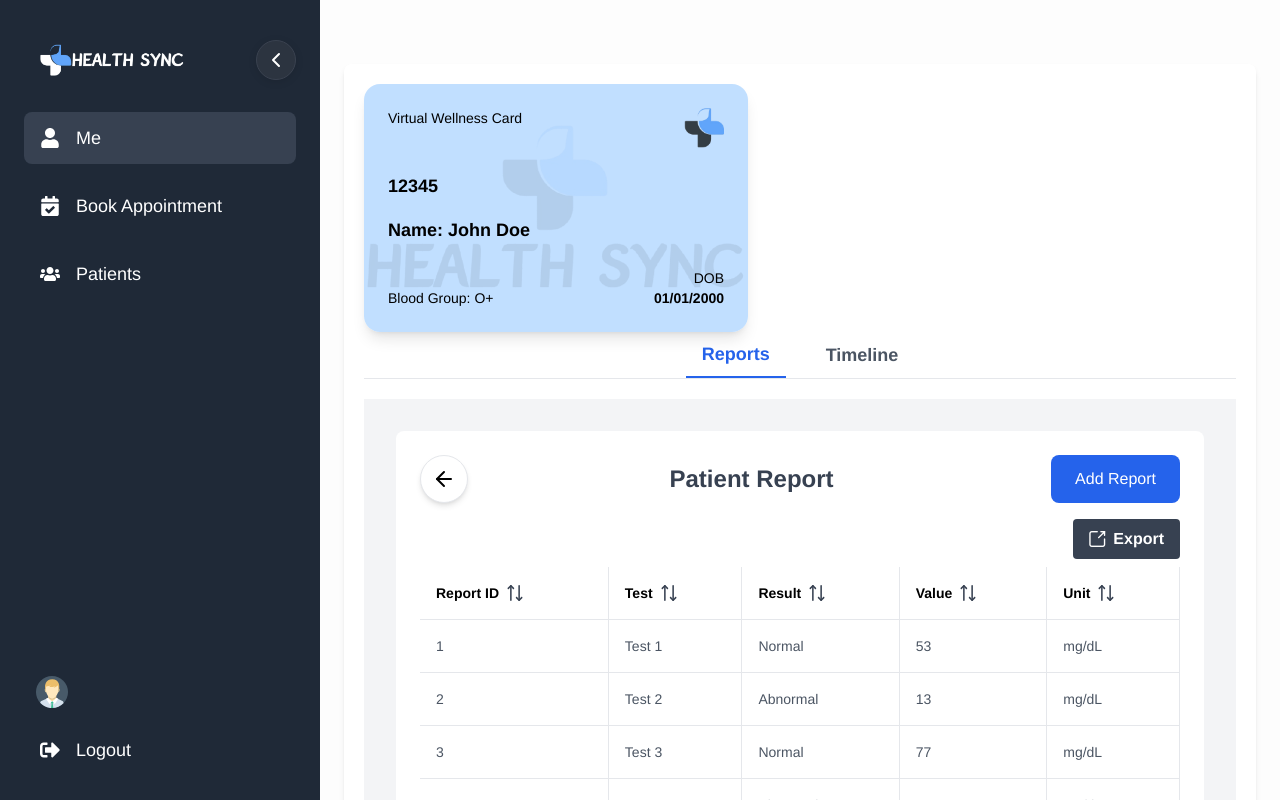
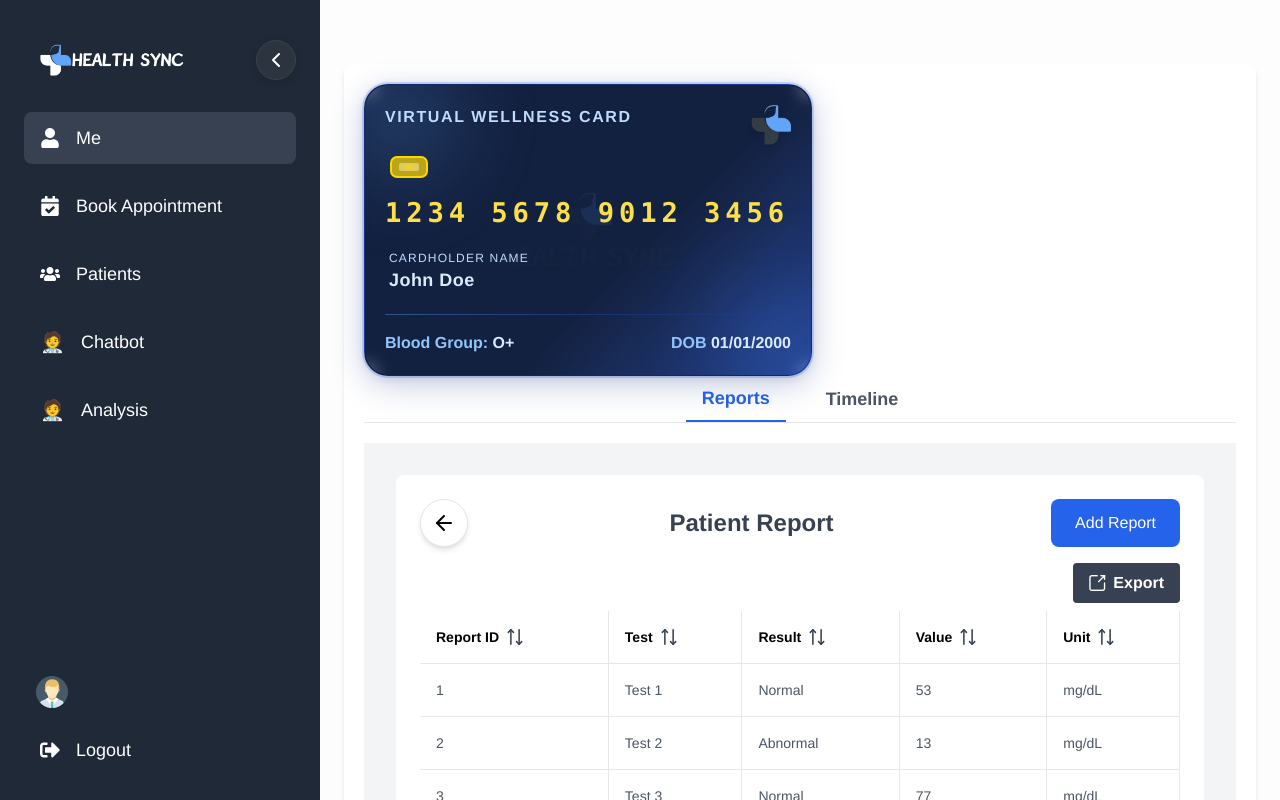
Before and after one commit to Dixitmalaviya/webashlar-hackathon-fe, a React (Vite) app: page /profile in a window 1280 px wide. Built offline with nearby package versions, Linux system fonts and the light colour scheme; sample sign-in values are in the browser's storage.

Commit message:
feat: add Chatbot page and integrate into Sidebar and routing; update Profile unique number format

```diff
--- a/src/layout/Sidebar/Sidebar.tsx
+++ b/src/layout/Sidebar/Sidebar.tsx
@@ -8,7 +8,7 @@ import AvtarImg from '../../assets/Avtar.svg';
 import patientServices from '../../service/Patient/PatientService'
 
 
-type SidebarItemKey = 'profile' | 'appointment' | 'patients' | 'logout';
+type SidebarItemKey = 'profile' | 'appointment' | 'patients' | 'logout' | 'chatbot' | 'analysis';
 
 const Sidebar = () => {
     const [activeItem, setActiveItem] = useState<SidebarItemKey>('profile');
@@ -23,6 +23,8 @@ const Sidebar = () => {
         if (item === 'profile') navigate('/profile');
         else if (item === 'appointment') navigate('/appointment');
         else if (item === 'patients') navigate('/patients');
+        else if (item === 'chatbot') navigate('/chatbot');
+        else if (item === 'analysis') navigate('/analysis');
         else if (item === 'logout') {
             localStorage.removeItem('auth');
             navigate('/')
@@ -103,6 +105,20 @@ const Sidebar = () => {
                     label={collapsed ? "" : "Patients"}
                     collapsed={collapsed}
                 />
+                <SidebarItem
+                    icon={<span role="img" aria-label="Chatbot">🧑‍⚕️</span>}
+                    isActive={activeItem === "chatbot"}
+                    onClick={() => handleItemClick("chatbot")}
+                    label={collapsed ? "" : "Chatbot"}
+                    collapsed={collapsed}
+                />
+                <SidebarItem
+                    icon={<span role="img" aria-label="Analysis">🧑‍⚕️</span>}
+                    isActive={activeItem === "analysis"}
+                    onClick={() => handleItemClick("analysis")}
+                    label={collapsed ? "" : "Analysis"}
+                    collapsed={collapsed}
+                />
             </nav>
             {/* Bottom Navigation (Logout) */}
             <div
--- /dev/null
+++ b/src/pages/Chatbot.tsx
@@ -0,0 +1,79 @@
+import React, { useState, useRef, useEffect } from 'react';
+import CommonInput from '../component/CommonInput';
+import CommonButton from '../component/CommonButton';
+
+interface Message {
+  sender: 'user' | 'assistant';
+  text: string;
+}
+
+const Chatbot: React.FC = () => {
+  const [messages, setMessages] = useState<Message[]>([
+    { sender: 'assistant', text: 'Hello! I am your patient assistant. Set your Patient ID and ask your question.' }
+  ]);
+  const [input, setInput] = useState('');
+  const messagesEndRef = useRef<HTMLDivElement>(null);
+
+  useEffect(() => {
+    messagesEndRef.current?.scrollIntoView({ behavior: 'smooth' });
+  }, [messages]);
+
+  const handleSend = () => {
+    if (!input.trim()) return;
+    const userMessage: Message = { sender: 'user', text: input };
+    setMessages(prev => [...prev, userMessage]);
+    setInput('');
+    // Simulate assistant response
+    setTimeout(() => {
+      let response = "I'm here to help — could you tell me more about your symptoms?";
+      if (/improve.*life/i.test(userMessage.text)) {
+        response = 'To improve your lifestyle, consider adopting a balanced diet, staying hydrated, exercising regularly, and getting enough sleep. Also, regular health check-ups can help monitor your well-being.';
+      }
+      setMessages(prev => [...prev, { sender: 'assistant', text: response }]);
+    }, 800);
+  };
+
+  return (
+    <div className="flex flex-col h-full bg-white rounded-lg shadow border border-gray-200 overflow-hidden">
+      <div className="flex-shrink-0 px-6 py-4 bg-primary-500 text-white text-xl font-bold border-b border-primary-200 text-center">
+        Patient Chatbot
+      </div>
+      <div className="flex-1 overflow-y-auto px-4 py-6 space-y-4 bg-white">
+        {messages.map((msg, idx) => (
+          <div
+            key={idx}
+            className={`flex ${msg.sender === 'user' ? 'justify-end' : 'justify-start'}`}
+          >
+            <div
+              className={`max-w-[70%] px-4 py-2 rounded-lg border text-sm whitespace-pre-line
+                ${msg.sender === 'user' ? 'bg-primary-50 text-primary-700 border-primary-300' : 'bg-gray-50 text-gray-800 border-gray-300'}`}
+              style={{ boxShadow: '0 2px 6px 0 rgba(0,0,0,0.04)' }}
+            >
+              {msg.text}
+            </div>
+          </div>
+        ))}
+        <div ref={messagesEndRef} />
+      </div>
+      <form
+        className="flex items-center gap-2 px-4 py-4 bg-white border-t border-gray-200"
+        onSubmit={e => { e.preventDefault(); handleSend(); }}
+      >
+        <CommonInput
+          value={input}
+          onChange={setInput}
+          placeholder="Type your question or describe your symptoms..."
+          className="mb-0 flex-1 bg-white text-gray-800 border-gray-300 focus:ring-primary-400 rounded-lg"
+        />
+        <CommonButton
+          type="submit"
+          className="bg-primary-500 hover:bg-primary-600 text-white px-6 py-2 rounded-lg shadow-none"
+        >
+          Send
+        </CommonButton>
+      </form>
+    </div>
+  );
+};
+
+export default Chatbot;
--- a/src/pages/Profile/Profile.tsx
+++ b/src/pages/Profile/Profile.tsx
@@ -51,7 +51,7 @@ const Profile = () => {
 
   const patientData = {
           name:"John Doe",
-          uniqueNumber:"12345",
+          uniqueNumber:"1234567890123456",
           address:"123 Main St, Springfield",
           bloodGroup: "O+",
           dob: "01/01/2000"  }
--- a/src/routes/routes.tsx
+++ b/src/routes/routes.tsx
@@ -13,6 +13,7 @@ import Appointment from "../pages/Appontment/Appointment";
 import BookAppointment from "../pages/BookAppointment";
 import Analysis from "../component/analysis";
 import LandingPage from "../LandingPageTemp";
+import Chatbot from "../pages/Chatbot";
 
 const Router = () => {
     return (
@@ -33,7 +34,8 @@ const Router = () => {
                         <Route path="patients/report" element={<PatientReport />}></Route>
                         <Route path="appointment" element={<BookAppointment />}></Route>
                         <Route path="profile" element={<PatientReport />}></Route>
-                        <Route path="charts" element={<Analysis />}></Route>
+                        <Route path="analysis" element={<Analysis />}></Route>
+                        <Route path="chatbot" element={<Chatbot />}></Route>
                     </Route>
                 </Route>
             </Routes>
--- a/src/shared/components/PatientCard/PatientCard.tsx
+++ b/src/shared/components/PatientCard/PatientCard.tsx
@@ -1,56 +1,64 @@
+
+const cardNumberFont = {
+  fontFamily: '"OCR A Extended", "Consolas", "Menlo", "Monaco", monospace',
+  letterSpacing: '0.18em',
+};
+
 const PatientCard = ({ patientData, logo }: any) => {
   return (
-    <div className="relative max-w-sm w-full rounded-2xl shadow-lg font-sans text-white bg-gradient-to-br from-secondary to-secondary p-6 overflow-hidden min-h-[220px] flex flex-col justify-between">
-      {/* Background Logo (Subtle watermark) */}
+    <div
+      className="relative max-w-md w-full rounded-3xl p-5 min-h-[150px] flex flex-col justify-between border border-blue-700/30 overflow-hidden"
+      style={{
+        background: 'linear-gradient(135deg, #0a1836 60%, #1e3a8a 100%)',
+        boxShadow: '0 8px 32px 0 #1e3a8a44, 0 1.5px 8px 0 #1e3a8a22, 0 0 0 2px #2563eb33',
+      }}
+    >
+      {/* Neon/Glass Glow */}
+      <div className="absolute inset-0 bg-blue-200/5 backdrop-blur-[8px] rounded-3xl z-0" />
+      <div className="absolute -top-8 -left-8 w-32 h-32 bg-blue-400/20 rounded-full blur-2xl z-0" />
+      <div className="absolute -bottom-8 -right-8 w-32 h-32 bg-blue-500/20 rounded-full blur-2xl z-0" />
+      {/* Top Row */}
+      <div className="relative z-10 flex justify-between items-start">
+        <div>
+          <p className="text-base font-semibold tracking-widest text-blue-200 uppercase drop-shadow-sm">Virtual Wellness Card</p>
+        </div>
+        <img
+          src={"/logo-without-name.png"}
+          alt="Logo"
+          className="w-10 h-10 object-contain drop-shadow-md"
+        />
+      </div>
+      {/* Center Logo Watermark */}
       <img
         src={logo}
         alt="Logo"
-        className="absolute inset-0 w-full h-full object-contain opacity-10 z-0"
+        className="absolute left-1/2 top-1/2 -translate-x-1/2 -translate-y-1/2 w-44 h-44 object-contain opacity-10 z-0 pointer-events-none select-none"
+        draggable="false"
       />
-
-      {/* Top Row */}
-      <div className="relative z-10 flex justify-between items-start mb-6">
-        <div>
-          <p className="text-sm font-light text-black">Virtual Wellness Card</p>
+      {/* Card Number & Name - card style */}
+      <div className="relative z-10 flex flex-col items-start mt-2 mb-2 w-full">
+        {/* Chip SVG */}
+        <div className="mb-3 ml-1">
+          <svg width="40" height="28" viewBox="0 0 40 28" fill="none" xmlns="http://www.w3.org/2000/svg">
+            <rect x="2" y="4" width="36" height="20" rx="6" fill="#FFD700" fillOpacity="0.7" stroke="#FFD700" strokeWidth="2"/>
+            <rect x="10" y="10" width="20" height="8" rx="2" fill="#fff2b2" fillOpacity="0.5" />
+            <rect x="16" y="12" width="8" height="4" rx="1" fill="#FFD700" fillOpacity="0.7" />
+          </svg>
         </div>
-        <div>
-          <img
-            src={"/logo-without-name.png"}
-            alt="Logo"
-            // className="absolute inset-0 w-full h-full object-contain opacity-100 z-0"
-            className="w-10 h-10 object-contain"
-          />
+        {/* Card Number */}
+        <div className="text-[1.7rem] font-bold text-yellow-300 mb-2 select-text" style={cardNumberFont}>
+          {String(patientData.uniqueNumber).replace(/(.{4})/g, '$1 ').trim()}
         </div>
+        {/* Cardholder Name */}
+        <div className="text-xs text-blue-200 tracking-widest mt-2 ml-1">CARDHOLDER NAME</div>
+        <div className="text-lg font-semibold text-blue-100 tracking-wide ml-1">{patientData.name}</div>
       </div>
-
-      {/* Middle Info */}
-      <div className="relative z-10 flex-1 flex flex-col justify-center items-start gap-2">
-        <div>
-          <p className="text-lg font-bold text-black">
-            {patientData.uniqueNumber}
-          </p>
-        </div>
-
-        <div className="mt-2">
-          <p className="text-lg font-bold text-black">
-            Name: {patientData.name}
-          </p>
-        </div>
-      </div>
-
+      {/* Divider */}
+      <div className="relative z-10 my-3 w-full h-[1.5px] bg-gradient-to-r from-blue-400/40 via-blue-700/40 to-blue-900/0 rounded-full" />
       {/* Bottom Row */}
-      <div className="relative z-10 flex justify-between items-end mt-6 text-sm">
-        <div>
-          <p>
-            <span className="font-light text-black">
-              Blood Group: {patientData.bloodGroup}
-            </span>
-          </p>
-        </div>
-        <div className="text-right">
-          <p className="font-light text-black">DOB</p>
-          <p className="font-semibold text-black">{patientData.dob}</p>
-        </div>
+      <div className="relative z-10 flex justify-between items-end text-base mt-1">
+        <span className="text-blue-300 font-semibold">Blood Group: <span className="font-bold text-blue-100">{patientData.bloodGroup}</span></span>
+        <span className="text-blue-300 font-semibold">DOB <span className="font-bold text-blue-100">{patientData.dob}</span></span>
       </div>
     </div>
   );
```
